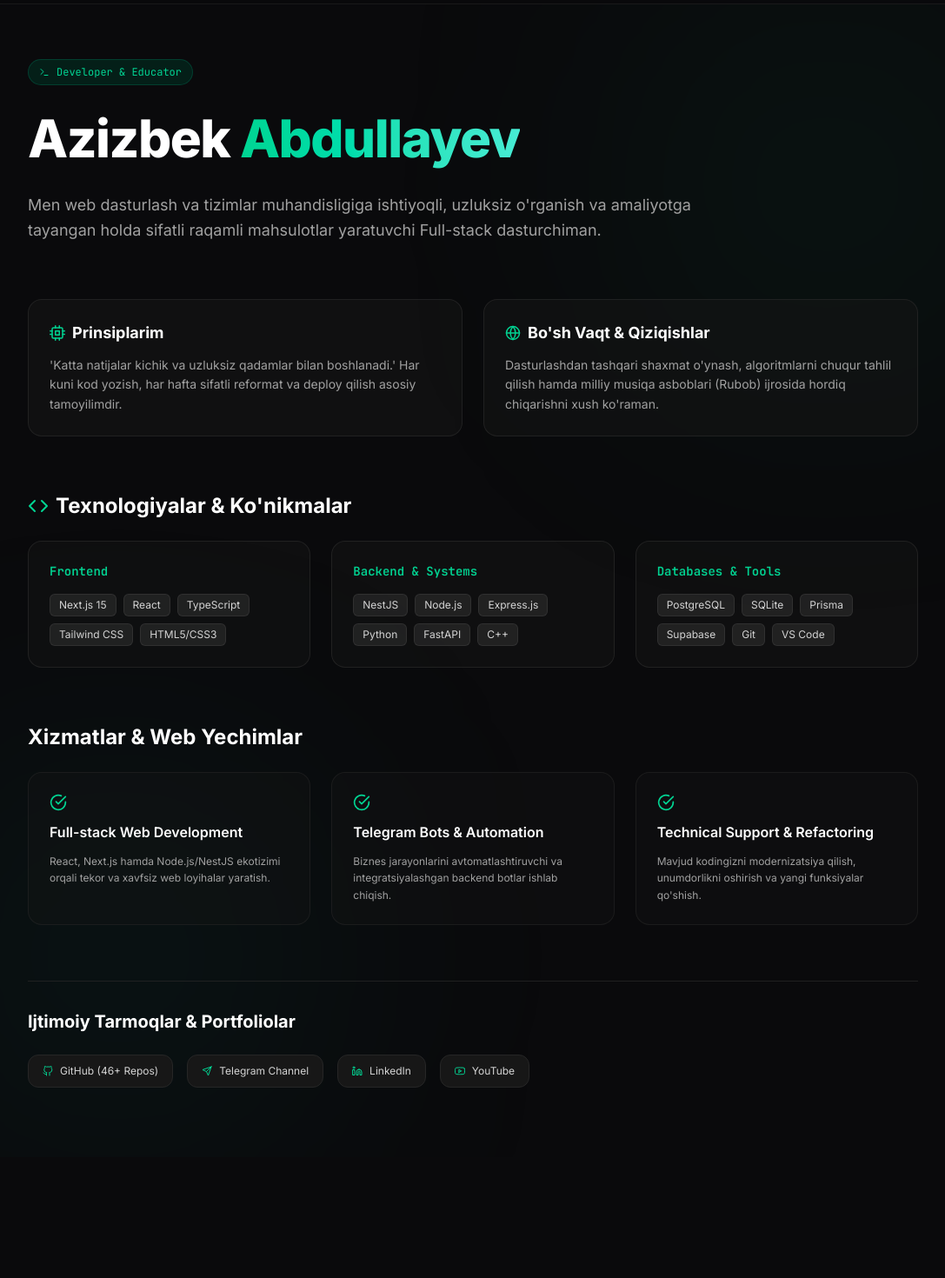
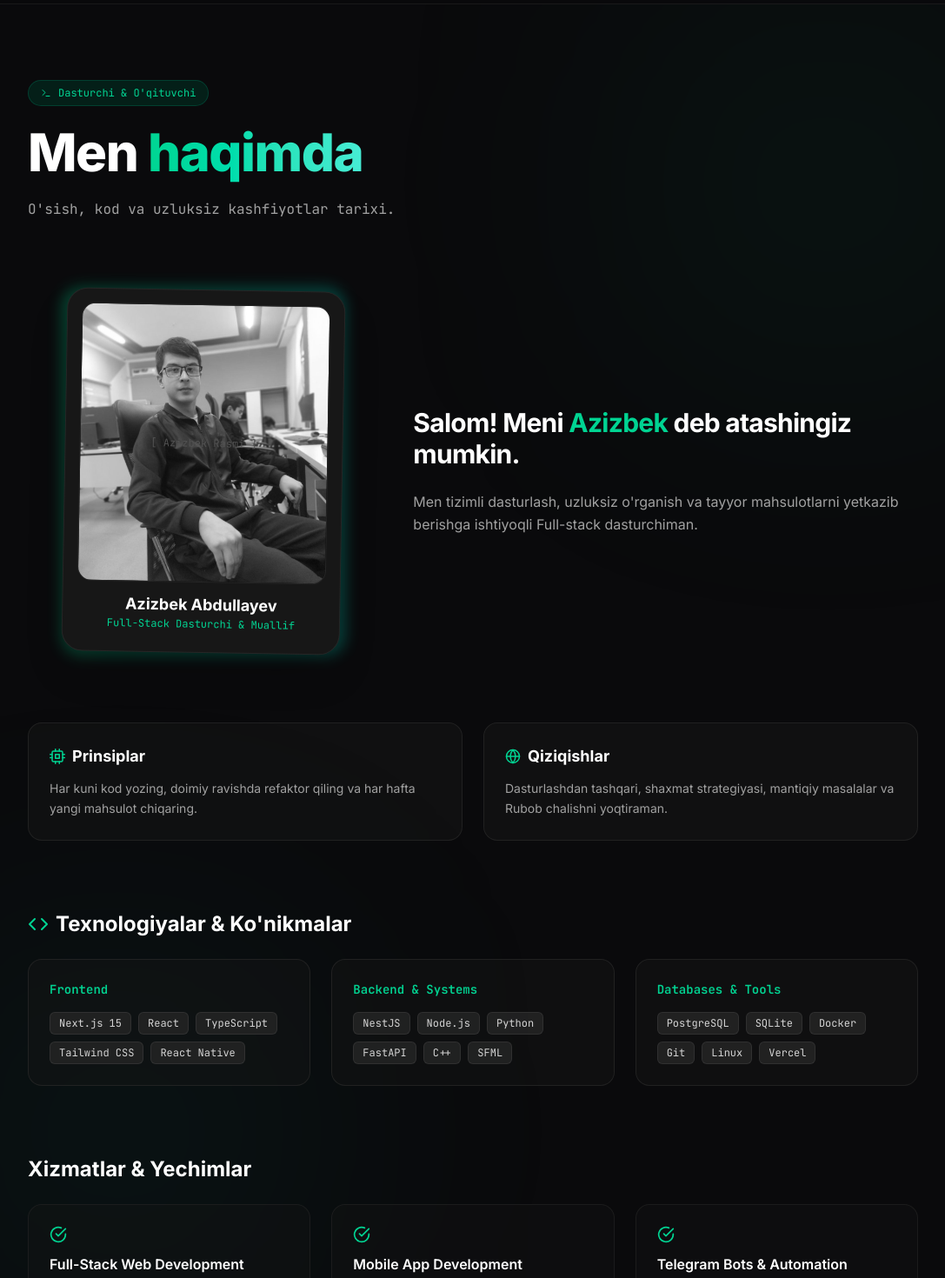
Before and after one commit to Azizbek432/my-portfolio-v5, a Next.js app: page /about in a window 1280 px wide. Shown: the part 60-1530 px from the top of the page at 87% size, without its empty margins (96-1183 px from the left). Before the commit the page ends 1391 px from the top, so only its background shows below. Built offline with nearby package versions, Linux system fonts and the light colour scheme.

Commit message:
feat: add Footer to contact page and update translations structure

```diff
--- a/src/app/about/page.tsx
+++ b/src/app/about/page.tsx
@@ -1,5 +1,6 @@
 "use client";
 
+import Image from "next/image";
 import { motion } from "framer-motion";
 import {
   FiCode,
@@ -12,51 +13,82 @@ import {
   FiLinkedin,
   FiYoutube
 } from "react-icons/fi";
+import { useLanguage } from "@/context/LanguageContext";
+import Footer from "@/components/Footer";
 
 const techStack = [
-  { category: "Frontend", items: ["Next.js 15", "React", "TypeScript", "Tailwind CSS", "HTML5/CSS3"] },
-  { category: "Backend & Systems", items: ["NestJS", "Node.js", "Express.js", "Python", "FastAPI", "C++"] },
-  { category: "Databases & Tools", items: ["PostgreSQL", "SQLite", "Prisma", "Supabase", "Git", "VS Code"] },
-];
-
-const services = [
-  {
-    title: "Full-stack Web Development",
-    desc: "React, Next.js hamda Node.js/NestJS ekotizimi orqali tekor va xavfsiz web loyihalar yaratish.",
-  },
-  {
-    title: "Telegram Bots & Automation",
-    desc: "Biznes jarayonlarini avtomatlashtiruvchi va integratsiyalashgan backend botlar ishlab chiqish.",
-  },
-  {
-    title: "Technical Support & Refactoring",
-    desc: "Mavjud kodingizni modernizatsiya qilish, unumdorlikni oshirish va yangi funksiyalar qo'shish.",
-  },
+  { category: "Frontend", items: ["Next.js 15", "React", "TypeScript", "Tailwind CSS", "React Native"] },
+  { category: "Backend & Systems", items: ["NestJS", "Node.js", "Python", "FastAPI", "C++", "SFML"] },
+  { category: "Databases & Tools", items: ["PostgreSQL", "SQLite", "Docker", "Git", "Linux", "Vercel"] },
 ];
 
 export default function AboutPage() {
+  const { t } = useLanguage();
+
   return (
-    <main className="w-full min-h-screen bg-[#0a0a0c] text-neutral-100 pt-32 pb-20 px-6 relative overflow-hidden">
+    <main className="w-full min-h-screen bg-[#0a0a0c] text-neutral-100 pt-32 pb-10 px-6 relative overflow-hidden flex flex-col justify-between">
       <div className="absolute top-20 right-10 w-96 h-96 bg-emerald-500/10 blur-[150px] rounded-full pointer-events-none" />
-      <div className="absolute bottom-10 left-10 w-96 h-96 bg-teal-500/10 blur-[150px] rounded-full pointer-events-none" />
+      <div className="absolute bottom-1/3 left-10 w-96 h-96 bg-teal-500/10 blur-[150px] rounded-full pointer-events-none" />
 
-      <div className="max-w-5xl mx-auto space-y-16 relative z-10">
+      <div className="max-w-5xl mx-auto space-y-20 relative z-10 w-full">
+
+        <div className="pt-6">
+          <motion.div
+            initial={{ opacity: 0, y: 20 }}
+            animate={{ opacity: 1, y: 0 }}
+            transition={{ duration: 0.5 }}
+            className="text-center sm:text-left space-y-4"
+          >
+            <div className="inline-flex items-center gap-2 bg-emerald-950/60 border border-emerald-800/50 text-emerald-400 text-xs font-mono px-3.5 py-1.5 rounded-full">
+              <FiTerminal /> {t.about.role}
+            </div>
+            <h1 className="text-4xl sm:text-6xl font-extrabold tracking-tight text-white leading-tight">
+              {t.about.title} <span className="text-transparent bg-clip-text bg-gradient-to-r from-emerald-400 to-teal-300">{t.about.titleHighlight}</span>
+            </h1>
+            <p className="text-neutral-400 text-sm sm:text-base font-mono">
+              {t.about.subtitle}
+            </p>
+          </motion.div>
+        </div>
 
         <motion.div
           initial={{ opacity: 0, y: 20 }}
           animate={{ opacity: 1, y: 0 }}
-          transition={{ duration: 0.5 }}
-          className="space-y-6"
+          transition={{ duration: 0.5, delay: 0.1 }}
+          className="grid grid-cols-1 lg:grid-cols-12 gap-10 items-center"
         >
-          <div className="inline-flex items-center gap-2 bg-emerald-950/60 border border-emerald-800/50 text-emerald-400 text-xs font-mono px-3 py-1.5 rounded-full">
-            <FiTerminal /> Developer & Educator
+          <div className="lg:col-span-5 flex justify-center">
+            <div className="relative group">
+              <div className="absolute -inset-1 bg-gradient-to-r from-emerald-500 to-teal-500 rounded-3xl blur opacity-30 group-hover:opacity-60 transition duration-500"></div>
+              <div className="relative bg-neutral-900 border border-neutral-800 p-4 rounded-3xl shadow-2xl space-y-3 w-72 sm:w-80 rotate-1 hover:rotate-0 transition-transform duration-300">
+                <div className="relative w-full h-80 rounded-2xl overflow-hidden bg-neutral-950 border border-neutral-800">
+                  <Image
+                    src="/profile.jpg"
+                    alt="Azizbek Abdullayev"
+                    fill
+                    sizes="(max-width: 768px) 100vw, 320px"
+                    className="object-cover grayscale group-hover:grayscale-0 transition-all duration-500"
+                  />
+                  <div className="absolute inset-0 flex items-center justify-center text-neutral-600 font-mono text-xs pointer-events-none">
+                    {t.about.photoPlaceholder}
+                  </div>
+                </div>
+                <div className="text-center pb-2">
+                  <h3 className="text-lg font-bold text-white">Azizbek Abdullayev</h3>
+                  <p className="text-xs font-mono text-emerald-400">{t.about.photoSubtitle}</p>
+                </div>
+              </div>
+            </div>
           </div>
-          <h1 className="text-4xl sm:text-6xl font-extrabold tracking-tight text-white leading-tight">
-            Azizbek <span className="text-transparent bg-clip-text bg-gradient-to-r from-emerald-400 to-teal-300">Abdullayev</span>
-          </h1>
-          <p className="text-neutral-400 text-base sm:text-lg max-w-3xl leading-relaxed">
-            Men web dasturlash va tizimlar muhandisligiga ishtiyoqli, uzluksiz o&apos;rganish va amaliyotga tayangan holda sifatli raqamli mahsulotlar yaratuvchi Full-stack dasturchiman.
-          </p>
+
+          <div className="lg:col-span-7 space-y-6">
+            <h2 className="text-2xl sm:text-3xl font-bold text-white tracking-tight">
+              {t.about.greetingPrefix}<span className="text-emerald-400">{t.about.greetingName}</span>{t.about.greetingSuffix}
+            </h2>
+            <p className="text-sm sm:text-base text-neutral-400 leading-relaxed">
+              {t.about.bio}
+            </p>
+          </div>
         </motion.div>
 
         <motion.div
@@ -68,18 +100,18 @@ export default function AboutPage() {
         >
           <div className="p-6 bg-neutral-900/50 border border-neutral-800/80 rounded-2xl space-y-3">
             <h3 className="text-lg font-bold text-white flex items-center gap-2">
-              <FiCpu className="text-emerald-400" /> Prinsiplarim
+              <FiCpu className="text-emerald-400" /> {t.about.principlesTitle}
             </h3>
             <p className="text-sm text-neutral-400 leading-relaxed">
-              &apos;Katta natijalar kichik va uzluksiz qadamlar bilan boshlanadi.&apos; Har kuni kod yozish, har hafta sifatli reformat va deploy qilish asosiy tamoyilimdir.
+              {t.about.principlesDesc}
             </p>
           </div>
           <div className="p-6 bg-neutral-900/50 border border-neutral-800/80 rounded-2xl space-y-3">
             <h3 className="text-lg font-bold text-white flex items-center gap-2">
-              <FiGlobe className="text-emerald-400" /> Bo&apos;sh Vaqt & Qiziqishlar
+              <FiGlobe className="text-emerald-400" /> {t.about.hobbyTitle}
             </h3>
             <p className="text-sm text-neutral-400 leading-relaxed">
-              Dasturlashdan tashqari shaxmat o&apos;ynash, algoritmlarni chuqur tahlil qilish hamda milliy musiqa asboblari (Rubob) ijrosida hordiq chiqarishni xush ko&apos;raman.
+              {t.about.hobbyDesc}
             </p>
           </div>
         </motion.div>
@@ -92,7 +124,7 @@ export default function AboutPage() {
           className="space-y-6"
         >
           <h2 className="text-2xl font-bold text-white flex items-center gap-2">
-            <FiCode className="text-emerald-400" /> Texnologiyalar & Ko&apos;nikmalar
+            <FiCode className="text-emerald-400" /> {t.about.techTitle}
           </h2>
           <div className="grid grid-cols-1 md:grid-cols-3 gap-6">
             {techStack.map((group, idx) => (
@@ -100,7 +132,7 @@ export default function AboutPage() {
                 <h4 className="text-sm font-mono text-emerald-400 font-semibold">{group.category}</h4>
                 <div className="flex flex-wrap gap-2">
                   {group.items.map((item) => (
-                    <span key={item} className="bg-neutral-800/80 border border-neutral-700/50 text-neutral-300 text-xs px-2.5 py-1 rounded-md">
+                    <span key={item} className="bg-neutral-800/80 border border-neutral-700/50 text-neutral-300 text-xs px-2.5 py-1 rounded-md font-mono">
                       {item}
                     </span>
                   ))}
@@ -110,7 +142,6 @@ export default function AboutPage() {
           </div>
         </motion.div>
 
-        {/* Services Showcase */}
         <motion.div
           initial={{ opacity: 0, y: 20 }}
           whileInView={{ opacity: 1, y: 0 }}
@@ -118,9 +149,9 @@ export default function AboutPage() {
           transition={{ duration: 0.5 }}
           className="space-y-6"
         >
-          <h2 className="text-2xl font-bold text-white">Xizmatlar & Web Yechimlar</h2>
+          <h2 className="text-2xl font-bold text-white">{t.about.servicesTitle}</h2>
           <div className="grid grid-cols-1 md:grid-cols-3 gap-6">
-            {services.map((srv, idx) => (
+            {t.about.servicesList.map((srv, idx: number) => (
               <div key={idx} className="p-6 bg-neutral-900/30 border border-neutral-800/60 rounded-2xl space-y-3 hover:border-emerald-500/40 transition-all">
                 <FiCheckCircle className="text-emerald-400 w-5 h-5" />
                 <h3 className="text-base font-semibold text-white">{srv.title}</h3>
@@ -130,7 +161,6 @@ export default function AboutPage() {
           </div>
         </motion.div>
 
-        {/* External Portfolios & Social Links */}
         <motion.div
           initial={{ opacity: 0, y: 20 }}
           whileInView={{ opacity: 1, y: 0 }}
@@ -138,10 +168,10 @@ export default function AboutPage() {
           transition={{ duration: 0.5 }}
           className="pt-8 border-t border-neutral-800/80 space-y-6"
         >
-          <h2 className="text-xl font-bold text-white">Ijtimoiy Tarmoqlar & Portfoliolar</h2>
+          <h2 className="text-xl font-bold text-white">{t.about.socialTitle}</h2>
           <div className="flex flex-wrap gap-4">
             <a href="https://github.com/Azizbek432" target="_blank" rel="noreferrer" className="flex items-center gap-2 bg-neutral-900 border border-neutral-800 px-4 py-2.5 rounded-xl text-xs text-neutral-300 hover:text-white hover:border-neutral-700 transition-all">
-              <FiGithub className="text-emerald-400" /> GitHub (46+ Repos)
+              <FiGithub className="text-emerald-400" /> GitHub
             </a>
             <a href="https://t.me/azizbek_it_dev" target="_blank" rel="noreferrer" className="flex items-center gap-2 bg-neutral-900 border border-neutral-800 px-4 py-2.5 rounded-xl text-xs text-neutral-300 hover:text-white hover:border-neutral-700 transition-all">
               <FiSend className="text-emerald-400" /> Telegram Channel
@@ -156,6 +186,10 @@ export default function AboutPage() {
         </motion.div>
 
       </div>
+
+      <div className="mt-24 relative z-10">
+        <Footer />
+      </div>
     </main>
   );
 }
--- a/src/app/contact/page.tsx
+++ b/src/app/contact/page.tsx
@@ -4,6 +4,7 @@ import { useState } from "react";
 import { motion } from "framer-motion";
 import { FiSend, FiMail, FiMessageSquare, FiUser, FiCheckCircle, FiAlertCircle } from "react-icons/fi";
 import { useLanguage } from "@/context/LanguageContext";
+import Footer from "@/components/Footer";
 
 export default function ContactPage() {
   const { t } = useLanguage();
@@ -39,10 +40,10 @@ export default function ContactPage() {
   };
 
   return (
-    <main className="w-full min-h-screen bg-[#0a0a0c] text-neutral-100 pt-32 pb-20 px-6 relative overflow-hidden">
+    <main className="w-full min-h-screen bg-[#0a0a0c] text-neutral-100 pt-32 pb-10 px-6 relative overflow-hidden flex flex-col justify-between">
       <div className="absolute top-1/3 left-1/2 -translate-x-1/2 w-96 h-96 bg-emerald-500/10 blur-[160px] rounded-full pointer-events-none" />
 
-      <div className="max-w-3xl mx-auto space-y-12 relative z-10">
+      <div className="max-w-3xl mx-auto space-y-12 relative z-10 w-full">
 
         <motion.div
           initial={{ opacity: 0, y: 20 }}
@@ -139,6 +140,10 @@ export default function ContactPage() {
         </motion.div>
 
       </div>
+
+      <div className="mt-24 relative z-10">
+        <Footer />
+      </div>
     </main>
   );
 }
--- a/src/data/translations.ts
+++ b/src/data/translations.ts
@@ -45,16 +45,41 @@ export const translations = {
         contentLabel: "To'liq matn (Markdown)",
         cancel: "Bekor qilish",
         publish: "E'lon qilish",
-        publishing: "Saqlanmoqda..."
-      }
+        publishing: "Saqlanmoqda...",
+      },
     },
     about: {
-      role: "Dasturchi va Kontent Meyker",
-      bio: "Men web va tizimlar dasturlashga ishtiyoqli, har kuni izlanish va doimiy amaliyot orqali sifatli mahsulotlar yaratuvchi dasturchiman.",
-      principlesTitle: "Prinsiplarim",
-      principlesDesc: "Har kuni kod yozish, har hafta sifatli refaktoring va deploy qilish asosiy qoidamdir.",
-      hobbyTitle: "Qiziqishlarim",
-      hobbyDesc: "Dasturlashdan tashqari shaxmat, algoritmlar tahlili va rubob ijrosida hordiq chiqaraman.",
+      role: "Dasturchi & O'qituvchi",
+      title: "Men",
+      titleHighlight: "haqimda",
+      subtitle: "O'sish, kod va uzluksiz kashfiyotlar tarixi.",
+      greetingPrefix: "Salom! Meni ",
+      greetingName: "Azizbek",
+      greetingSuffix: " deb atashingiz mumkin.",
+      photoPlaceholder: "[ Azizbek Rasmi ]",
+      photoSubtitle: "Full-Stack Dasturchi & Muallif",
+      bio: "Men tizimli dasturlash, uzluksiz o'rganish va tayyor mahsulotlarni yetkazib berishga ishtiyoqli Full-stack dasturchiman.",
+      principlesTitle: "Prinsiplar",
+      principlesDesc: "Har kuni kod yozing, doimiy ravishda refaktor qiling va har hafta yangi mahsulot chiqaring.",
+      hobbyTitle: "Qiziqishlar",
+      hobbyDesc: "Dasturlashdan tashqari, shaxmat strategiyasi, mantiqiy masalalar va Rubob chalishni yoqtiraman.",
+      techTitle: "Texnologiyalar & Ko'nikmalar",
+      servicesTitle: "Xizmatlar & Yechimlar",
+      socialTitle: "Ijtimoiy Tarmoqlar & Portfoliolar",
+      servicesList: [
+        {
+          title: "Full-Stack Web Development",
+          desc: "React, Next.js hamda Node.js/NestJS ekotizimi orqali zamonaviy, tezkor va xavfsiz web ilovalar yaratish.",
+        },
+        {
+          title: "Mobile App Development",
+          desc: "React Native va Expo yordamida iOS hamda Android uchun qulay cross-platform mobil ilovalar ishlab chiqish.",
+        },
+        {
+          title: "Telegram Bots & Automation",
+          desc: "Biznes jarayonlarini va o'quv platformalarini avtomatlashtiruvchi intellektual Telegram botlar.",
+        },
+      ],
     },
     projects: {
       title: "Tanlangan Loyihalar",
@@ -114,16 +139,41 @@ export const translations = {
         contentLabel: "Content (Markdown)",
         cancel: "Cancel",
         publish: "Publish",
-        publishing: "Saving..."
-      }
+        publishing: "Saving...",
+      },
     },
     about: {
       role: "Developer & Educator",
+      title: "About",
+      titleHighlight: "Me",
+      subtitle: "A story of growth, code, and continuous discovery.",
+      greetingPrefix: "Hello! You can call me ",
+      greetingName: "Azizbek",
+      greetingSuffix: ".",
+      photoPlaceholder: "[ Azizbek Photo ]",
+      photoSubtitle: "Full-Stack Developer & Creator",
       bio: "I am a Full-stack developer passionate about systems programming, continuous learning, and shipping production-ready products.",
       principlesTitle: "Principles",
       principlesDesc: "Write code daily, refactor continuously, and ship weekly.",
       hobbyTitle: "Interests",
       hobbyDesc: "Beyond coding, I enjoy chess strategy, algorithmic puzzles, and playing the Rubab.",
+      techTitle: "Technologies & Skills",
+      servicesTitle: "Services & Solutions",
+      socialTitle: "Social Media & Portfolios",
+      servicesList: [
+        {
+          title: "Full-Stack Web Development",
+          desc: "Building modern, fast, and secure web applications through React, Next.js, and Node.js/NestJS ecosystem.",
+        },
+        {
+          title: "Mobile App Development",
+          desc: "Developing user-friendly cross-platform mobile apps for iOS and Android using React Native and Expo.",
+        },
+        {
+          title: "Telegram Bots & Automation",
+          desc: "Intelligent Telegram bots automating business processes and educational platforms.",
+        },
+      ],
     },
     projects: {
       title: "Featured Projects",
@@ -183,16 +233,41 @@ export const translations = {
         contentLabel: "Содержимое (Markdown)",
         cancel: "Отмена",
         publish: "Опубликовать",
-        publishing: "Сохранение..."
-      }
+        publishing: "Сохранение...",
+      },
     },
     about: {
-      role: "Разработчик и Автор",
-      bio: "Full-stack разработчик, увлеченный системным программированием, постоянным обучением и созданием качественных продуктов.",
+      role: "Разработчик и Преподаватель",
+      title: "О",
+      titleHighlight: "себе",
+      subtitle: "История роста, кода и постоянных открытий.",
+      greetingPrefix: "Привет! Меня зовут ",
+      greetingName: "Азизбек",
+      greetingSuffix: ".",
+      photoPlaceholder: "[ Фото Азизбека ]",
+      photoSubtitle: "Full-Stack Разработчик и Создатель",
+      bio: "Я Full-stack разработчик, увлеченный системным программированием, непрерывным обучением и выпуском готовых продуктов.",
       principlesTitle: "Принципы",
-      principlesDesc: "Писать код каждый день, постоянно улучшать архитектуру и выкатывать релизы еженедельно.",
-      hobbyTitle: "Увлечения",
-      hobbyDesc: "Помимо программирования увлекаюсь шахматами, анализом алгоритмов и игрой на рубабе.",
+      principlesDesc: "Пишите код каждый день, постоянно рефакторьте и выпускайте обновления каждую неделю.",
+      hobbyTitle: "Интересы",
+      hobbyDesc: "Помимо программирования, я увлекаюсь шахматной стратегией, алгоритмическими задачами и игрой на Рубабе.",
+      techTitle: "Технологии и навыки",
+      servicesTitle: "Услуги и решения",
+      socialTitle: "Социальные сети и портфолио",
+      servicesList: [
+        {
+          title: "Full-Stack Web Development",
+          desc: "Создание современных, быстрых и безопасных веб-приложений с использованием экосистемы React, Next.js и Node.js/NestJS.",
+        },
+        {
+          title: "Mobile App Development",
+          desc: "Разработка удобных кроссплатформенных мобильных приложений для iOS и Android с использованием React Native и Expo.",
+        },
+        {
+          title: "Telegram Bots & Automation",
+          desc: "Интеллектуальные Telegram-боты для автоматизации бизнес-процессов и образовательных платформ.",
+        },
+      ],
     },
     projects: {
       title: "Избранные Проекты",
@@ -206,6 +281,6 @@ export const translations = {
       moreTitle: "Хотите посмотреть все мои проекты?",
       moreSubtitle: "Вы можете ознакомиться с более чем 50 репозиториями с открытым исходным кодом, утилитами и экспериментальными проектами в моем профиле GitHub.",
       moreButton: "Смотреть все на GitHub",
-    }
+    },
   },
 };
```
Also changed, not shown: public/profile.jpg (added).
